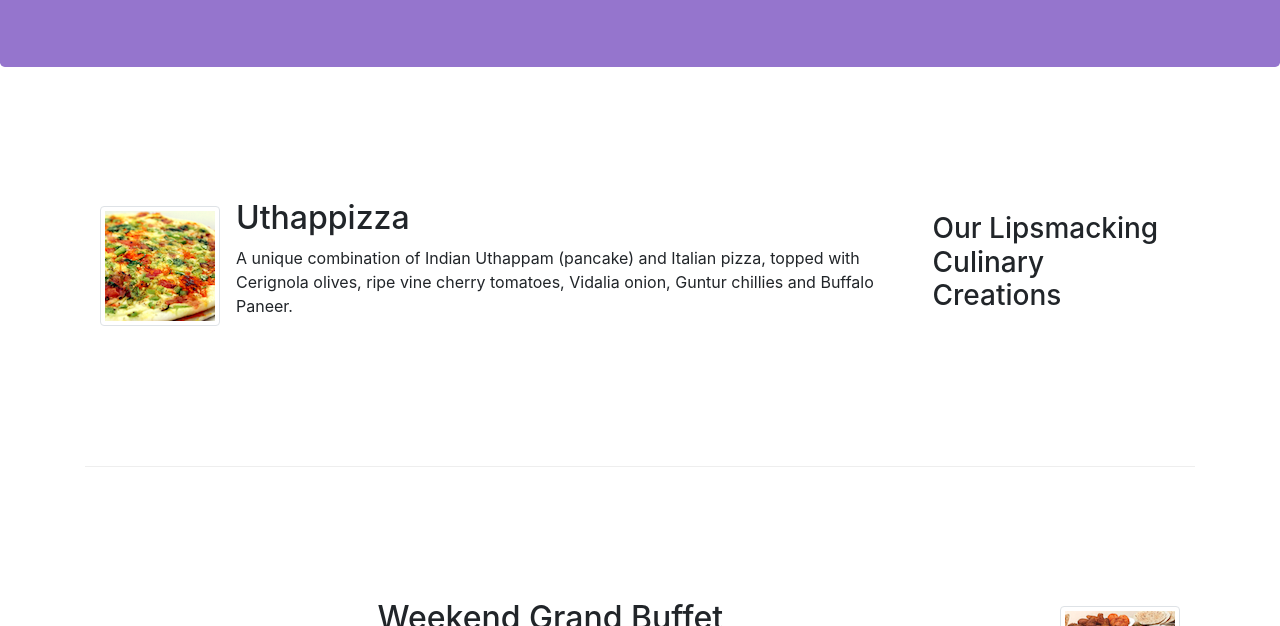
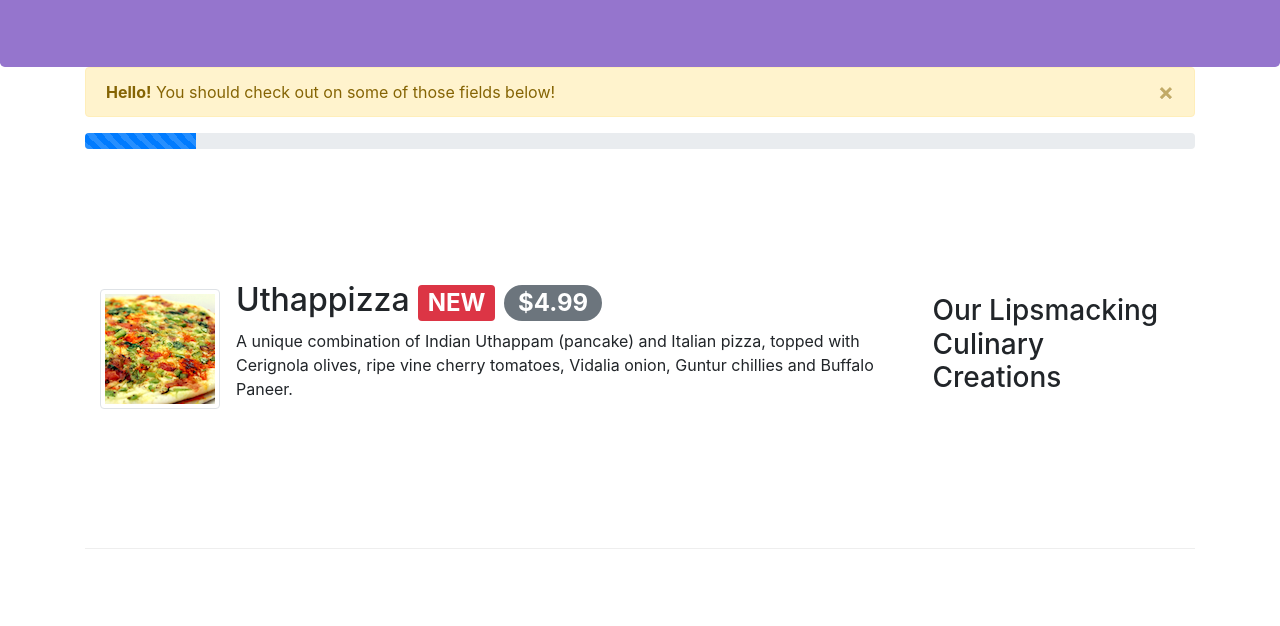
Before and after one commit to PwtanSG/confusionbs4, a website: page index.html in a window 1280 px wide. Shown: the part 267-893 px from the top of the page. Drawn offline with nearby package versions, Linux system fonts and the light colour scheme.

Commit message:
wk2-ex-img-alert

```diff
--- a/index.html
+++ b/index.html
@@ -54,6 +54,19 @@
     </header>
 
     <div class="container">
+        <!--Bs4 alerts -->
+        <div class="alert alert-warning alert-dismissible fade show" role="alert">
+            <strong>Hello!</strong> You should check out on some of those fields below!
+            <button type="button" class="close" data-dismiss="alert" aria-label="Close">
+              <span aria-hidden="true">&times;</span>
+            </button>
+        </div>
+
+        <!--Bs4 progress bar-->
+        <div class="progress">
+            <div class="progress-bar progress-bar-striped progress-bar-animated" role="progressbar" style="width: 10%" aria-valuenow="10" aria-valuemin="0" aria-valuemax="100"></div>
+        </div>
+
         <div class="row row-content align-items-center">
             <div class="col-12 col-sm-4 order-sm-last col-md-3">
                 <h3>Our Lipsmacking Culinary Creations</h3>
@@ -62,7 +75,7 @@
                 <div class="media">
                     <img class="d-flex mr-3 img-thumbnail align-self-center" src="img/uthappizza.png" alt="uthappizza">
                     <div class="media-body">
-                        <h2 class="mt-0">Uthappizza</h2>
+                        <h2 class="mt-0">Uthappizza <span class="badge badge-danger">NEW</span> <span class="badge badge-pill badge-secondary">$4.99</span></h2>
                         <p class="d-none d-sm-block">A unique combination of Indian Uthappam (pancake) and Italian pizza, topped with Cerignola olives, ripe vine cherry tomatoes, Vidalia onion, Guntur chillies and Buffalo Paneer.</p>
                     </div>
                 </div>
@@ -78,7 +91,7 @@
             <div class="col col-sm col-md">
                 <div class="media">
                     <div class="media-body">
-                        <h2 class="mt-0">Weekend Grand Buffet</h2>
+                        <h2 class="mt-0">Weekend Grand Buffet <span class="badge badge-warning">Trending</span></h2>
                         <p>Featuring mouthwatering combinations with a choice of five different salads, six enticing appetizers, six main entrees and five choicest desserts. Free flowing bubbly and soft drinks. All for just $19.99 per person </p>
                     </div>
                     <img class="d-flex ml-3 img-thumbnail align-self-center" src="img/buffet.png" alt="Weekend Grand Buffet">
```
